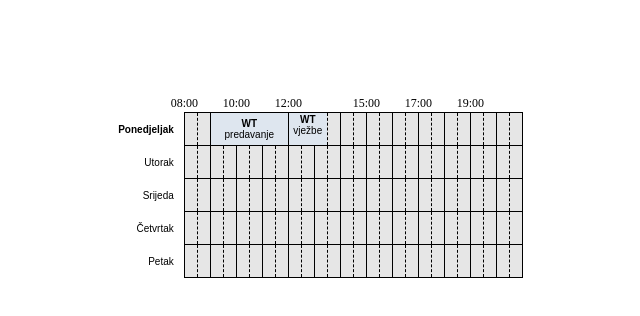
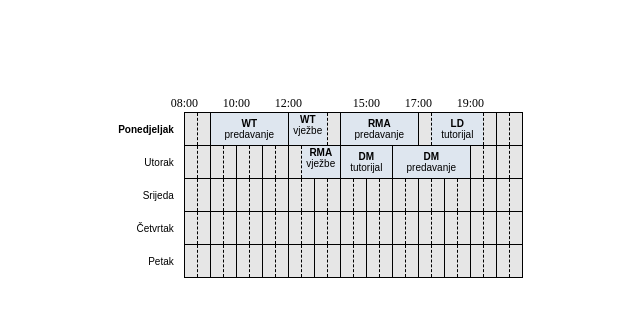
Before and after one commit to ababic2/WebTehnologije_Spirale, a plain HTML site: page Zadatak1/spirala2rasporedi.html in a window 1280 px wide. Shown: the whole page, without its empty margins (320-960 px from the left). Drawn offline with Linux system fonts and the light colour scheme; a web font is replaced by a local one.

Commit message:
Dodani spirala2rasporedi js i html

```diff
--- a/Zadatak1/iscrtaj.js
+++ b/Zadatak1/iscrtaj.js
@@ -318,14 +318,3 @@ function dodajAktivnost(raspored, naziv, tip, vrijemePocetak, vrijemeKraj,dan) {
         }
     }
 }
-
-let okvir = document.getElementById("okvir");
-iscrtajRaspored(okvir, ["Ponedjeljak","Utorak","Srijeda","Četvrtak","Petak"],8, 21);
-dodajAktivnost(okvir,"WT","predavanje",9,12,"Ponedjeljak");
-dodajAktivnost(okvir,"WT","vježbe",12,13.5,"Ponedjeljak");
-// dodajAktivnost(okvir,"RMA","predavanje",14,17,"Ponedjeljak");
-// dodajAktivnost(okvir,"RMA","KOKOLO",17.5,19.5,"Ponedjeljak");
-// dodajAktivnost(okvir,"RMA","vježbe",12.5,14,"Utorak");
-// dodajAktivnost(okvir,"DM","tutorijal",14,16,"Utorak");
-// dodajAktivnost(okvir,"DM","predavanje",16,19,"Utorak");
-// dodajAktivnost(okvir,"OI","predavanje",12,15,"Ponedjeljak");
--- a/Zadatak1/iscrtaj.html
+++ b/Zadatak1/spirala2rasporedi.html
@@ -10,5 +10,6 @@
 <body>
 <div id = "okvir"></div>
 <script src="iscrtaj.js"></script>
+<script src = "spirala2rasporedi.js"></script>
 </body>
 </html>
--- /dev/null
+++ b/Zadatak1/spirala2rasporedi.js
@@ -0,0 +1,10 @@
+let okvir = document.getElementById("okvir");
+iscrtajRaspored(okvir, ["Ponedjeljak","Utorak","Srijeda","Četvrtak","Petak"],8, 21);
+dodajAktivnost(okvir,"WT","predavanje",9,12,"Ponedjeljak");
+dodajAktivnost(okvir,"WT","vježbe",12,13.5,"Ponedjeljak");
+dodajAktivnost(okvir,"RMA","predavanje",14,17,"Ponedjeljak");
+dodajAktivnost(okvir,"LD","tutorijal",17.5,19.5,"Ponedjeljak");
+dodajAktivnost(okvir,"RMA","vježbe",12.5,14,"Utorak");
+dodajAktivnost(okvir,"DM","tutorijal",14,16,"Utorak");
+dodajAktivnost(okvir,"DM","predavanje",16,19,"Utorak");
+// dodajAktivnost(okvir,"OI","predavanje",12,15,"Ponedjeljak");
```
